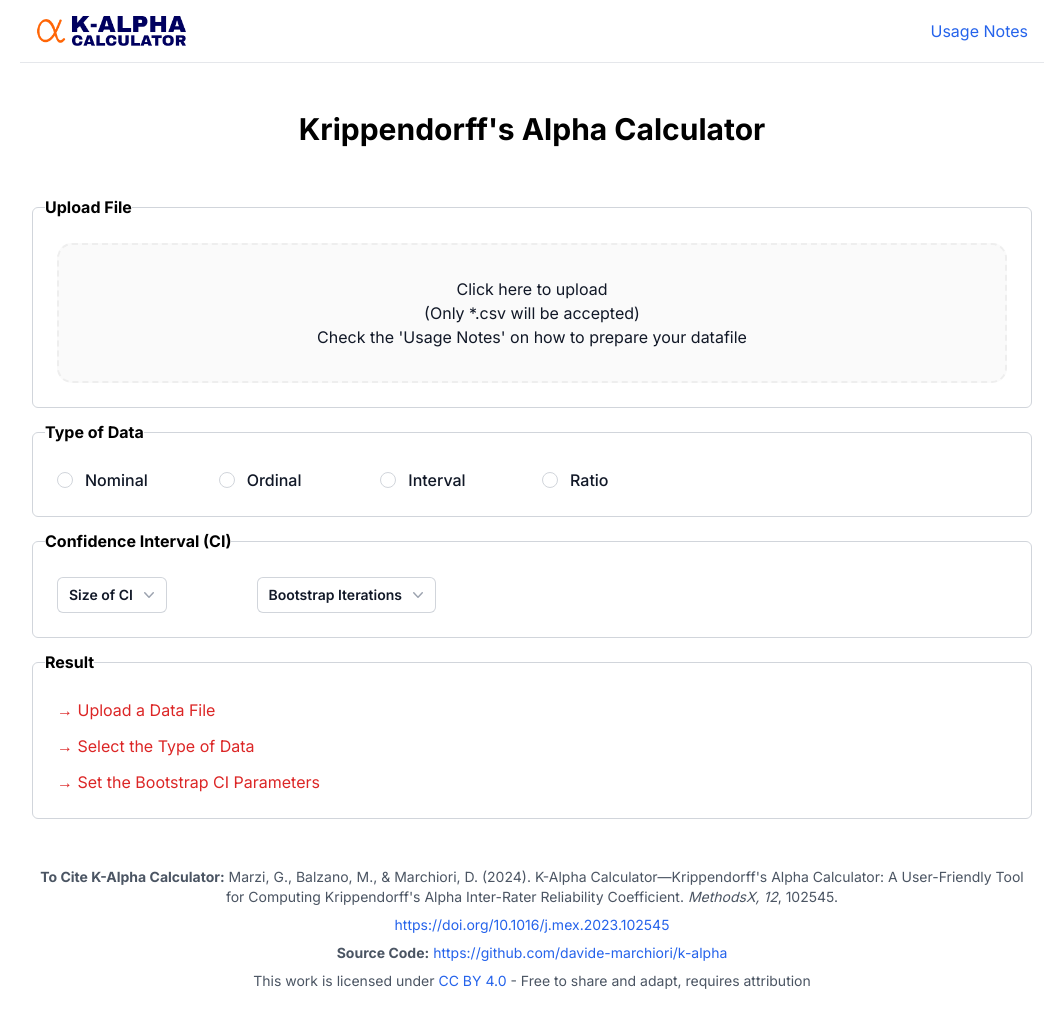
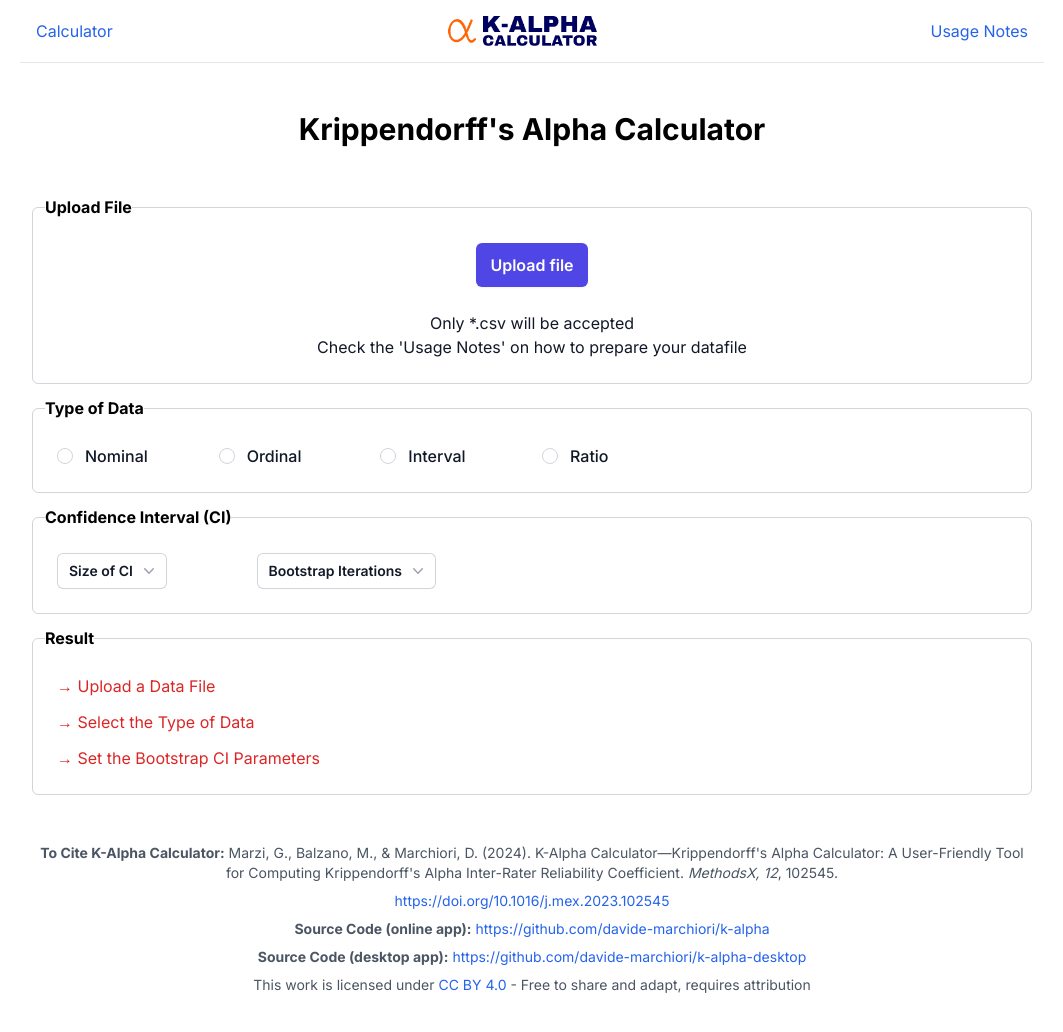
Before and after one commit to davide-marchiori/k-alpha-desktop, a Next.js app: page / in a window 1280 px wide. Shown: the top 1032 px of the page, without its empty margins (108-1171 px from the left). Built offline with nearby package versions, Linux system fonts and the light colour scheme.

Commit message:
rebuild project

```diff
--- a/src/app/page.js
+++ b/src/app/page.js
@@ -1,4 +1,5 @@
 "use client";
+
 import { SessionParamsContextProvider } from "@/helpers";
 import { DataTypeSelector, DropZone, Bootstrap, Result } from "@/components";
 import { Header } from "@/components/Header";
--- a/src/components/DropZone.jsx
+++ b/src/components/DropZone.jsx
@@ -10,25 +10,6 @@
 import Papa from "papaparse";
 
 const MAX_SIZE = 5 * 102400; // 500 KB
-
-const dropzoneStyles = {
-  baseStyle: {
-    display: "flex",
-    flexDirection: "column",
-    alignItems: "center",
-    padding: "20px",
-    borderWidth: 2,
-    borderRadius: 15,
-    borderColor: "#eeeeee",
-    borderStyle: "dashed",
-    backgroundColor: "#fafafa",
-    color: "#bdbdbd",
-    transition: "border .3s ease-in-out",
-  },
-  activeStyle: { borderColor: "#2196f3" },
-  acceptStyle: { borderColor: "#00e676" },
-  rejectStyle: { borderColor: "#ff1744" },
-};
 
 export function DropZone() {
   const [bucketSessionParams, sessionParamsDispatch] =
@@ -187,13 +168,7 @@
     reader.readAsText(file);
   }, [file, parseCSV, processData]);
 
-  const {
-    getRootProps,
-    getInputProps,
-    isDragActive,
-    isDragAccept,
-    isDragReject,
-  } = useDropzone({
+  const { getRootProps, getInputProps } = useDropzone({
     multiple: false,
     onDrop: processFile,
     accept: {
@@ -202,16 +177,6 @@
     },
     maxSize: MAX_SIZE,
   });
-
-  const style = useMemo(
-    () => ({
-      ...dropzoneStyles.baseStyle,
-      ...(isDragActive ? dropzoneStyles.activeStyle : {}),
-      ...(isDragAccept ? dropzoneStyles.acceptStyle : {}),
-      ...(isDragReject ? dropzoneStyles.rejectStyle : {}),
-    }),
-    [isDragActive, isDragReject, isDragAccept]
-  );
 
   const renderFileInfo = () => (
     <div className="m-3">
@@ -250,17 +215,19 @@
       <legend className="text-base">
         <b>Upload File</b>
       </legend>
-      <div className="m-3" {...getRootProps({ style })}>
-        <input {...getInputProps()} />
-        <div className="flex flex-col text-center text-gray-900 m-3">
-          {!isDragActive && "Click here to upload"}
-          {isDragActive && !isDragReject && "Drop it here"}
-          {isDragReject && "File type not accepted"}
-          <div>(Only *.csv will be accepted)</div>
-          <div>Check the 'Usage Notes' on how to prepare your datafile</div>
+      <div className="flex flex-col text-center text-gray-900 m-3">
+        <div {...getInputProps()}></div>
+        <div>
+          <button
+            className="mb-6 rounded-md bg-indigo-600 px-3.5 py-2.5 font-semibold text-white shadow-sm hover:bg-indigo-500 focus-visible:outline focus-visible:outline-2 focus-visible:outline-offset-2 focus-visible:outline-indigo-600"
+            {...getRootProps()}
+          >
+            Upload file
+          </button>
         </div>
-      </div>
-      <div>
+        <div>Only *.csv will be accepted</div>
+        <div>Check the 'Usage Notes' on how to prepare your datafile</div>
+        <div></div>
         {isSuccess && sessionParams.data && sessionParams.data[0]
           ? renderFileInfo()
           : isVisible && <span style={{ color: "red" }}>{errors}</span>}
--- a/src/components/Footer.jsx
+++ b/src/components/Footer.jsx
@@ -21,7 +21,7 @@
           </a>
         </p>
         <p className="mb-2">
-          <strong>Source Code:</strong>{" "}
+          <strong>Source Code (online app):</strong>{" "}
           <a
             href="https://github.com/davide-marchiori/k-alpha"
             className="text-blue-600 hover:underline"
@@ -29,6 +29,17 @@
             rel="noopener noreferrer"
           >
             https://github.com/davide-marchiori/k-alpha
+          </a>
+        </p>
+        <p className="mb-2">
+          <strong>Source Code (desktop app):</strong>{" "}
+          <a
+            href="https://github.com/davide-marchiori/k-alpha-desktop"
+            className="text-blue-600 hover:underline"
+            target="_blank"
+            rel="noopener noreferrer"
+          >
+            https://github.com/davide-marchiori/k-alpha-desktop
           </a>
         </p>
         <p>
--- a/src/components/Header.jsx
+++ b/src/components/Header.jsx
@@ -7,7 +7,15 @@
       <div className="container mx-auto">
         {/* Navbar */}
         <nav className="flex items-center justify-between p-4">
-          <Link href="/" className="flex items-center space-x-2">
+          <Link href="/" className="text-blue-600 hover:underline">
+            Calculator
+          </Link>
+          <Link
+            href="https://www.k-alpha.org/"
+            className="text-blue-600 hover:underline"
+            target="_blank"
+            rel="noopener noreferrer"
+          >
             <Image
               src="../logo_small.png"
               alt="K-Alpha Logo"
```
Also changed, not shown: 10 other files (tests, documents, lock files or other folders).
